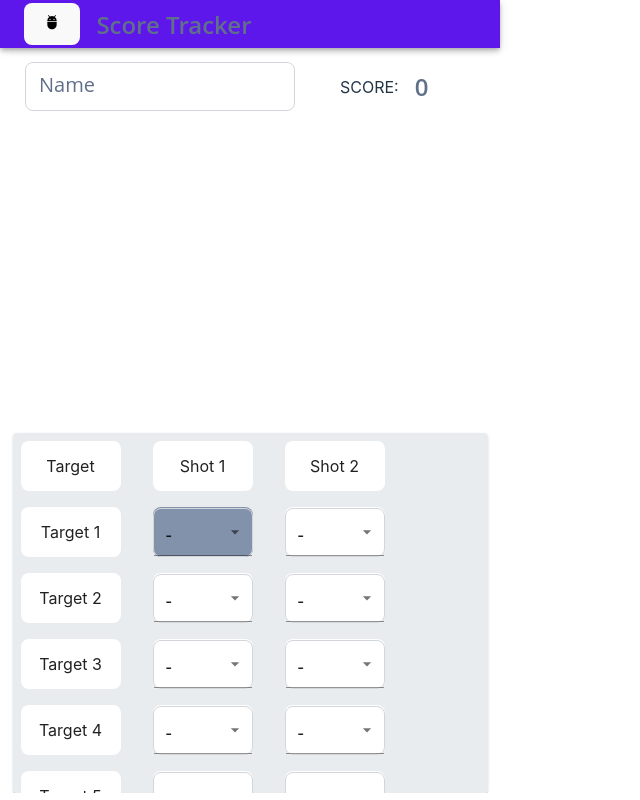
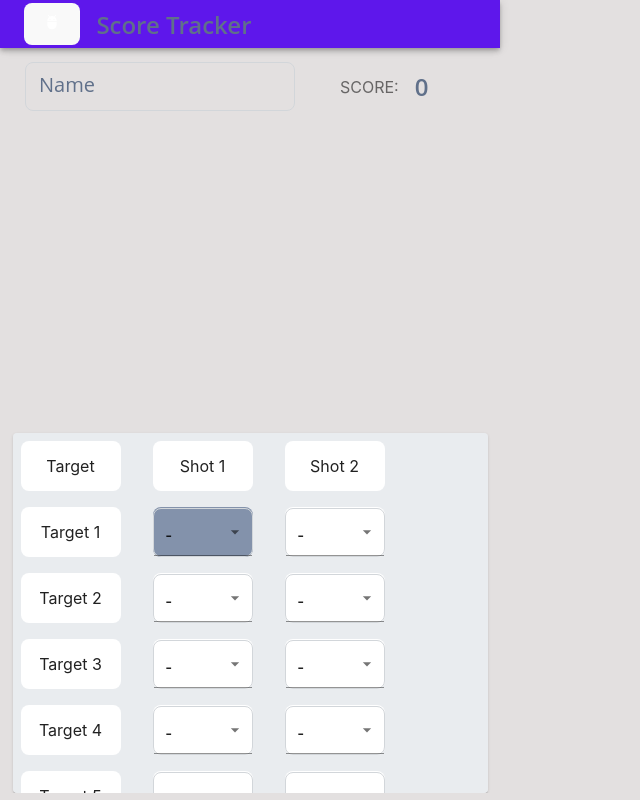
Before and after one commit to Nex2i/event-scoring-ui, a React (Vite) app: page /tracking in a window 1280 px wide. Shown: the whole page, without its empty margins (0-640 px from the left). Built offline with nearby package versions, Linux system fonts and the light colour scheme.

Commit message:
Refactor styling in common components and public event pages

```diff
--- a/src/common/style.tsx
+++ b/src/common/style.tsx
@@ -66,25 +66,31 @@ export const Link = styled('a')(({}) => ({
   cursor: 'pointer',
 }));
 
-export const Row = styled(Box)<{ align?: string }>(({ theme, align }) => ({
+interface RowProps {
+  align?: string;
+  width?: string;
+}
+
+export const Row = styled(Box)<RowProps>(({ theme, align, width }) => ({
   display: 'flex',
   flexDirection: 'row',
   alignItems: 'center',
   maxWidth: '100%',
+  width: width || 'auto',
   justifyContent: align ? align : 'auto',
   gap: theme.spacing(2),
 }));
 
-export const StartRow = styled(Row)(({}) => ({
+export const StartRow = styled(Row)<RowProps>(({}) => ({
   justifyContent: 'flex-start',
   alignItems: 'flex-start',
 }));
 
-export const SpreadRow = styled(Row)(({}) => ({
+export const SpreadRow = styled(Row)<RowProps>(({}) => ({
   justifyContent: 'space-between',
 }));
 
-export const AroundRow = styled(Row)(({}) => ({
+export const AroundRow = styled(Row)<RowProps>(({}) => ({
   justifyContent: 'space-around',
 }));
 
--- a/src/features/public_event/components/TargetShots.tsx
+++ b/src/features/public_event/components/TargetShots.tsx
@@ -10,6 +10,7 @@ import {
 } from '@/stores/slices/PublicEvent.slice';
 import { UserCourseDataModel } from '@/types/models/userInteraction/userCourseData.model';
 import * as Styled from '../publicEvent.styles';
+import { Typography } from '@mui/material';
 
 interface TargetShotsProps {
   target: TargetModel;
@@ -45,8 +46,11 @@ export const TargetShots: FC<TargetShotsProps> = ({ target, rings }) => {
 
   return target.Shots.map((shot, shotIndex) => {
     return (
+      <Styled.AroundRow width="100%" key={shotIndex}>
+        <Styled.ScoreCell>
+          <Typography>Shot {shotIndex + 1}</Typography>
+        </Styled.ScoreCell>
         <Styled.ScoreCell
-        key={shotIndex}
           style={{ cursor: 'pointer' }}
           active={(activeShotId === shot.id).toString()}
         >
@@ -56,6 +60,7 @@ export const TargetShots: FC<TargetShotsProps> = ({ target, rings }) => {
             options={scoreCellOptions}
           />
         </Styled.ScoreCell>
+      </Styled.AroundRow>
     );
   });
 };
--- a/src/features/public_event/pages/PublicTarget.tsx
+++ b/src/features/public_event/pages/PublicTarget.tsx
@@ -14,6 +14,7 @@ import {
 import { useAppDispatch } from '@/stores/store.hooks';
 import { NextTargetButton } from '../components/NextTargetButton';
 import { TargetShots } from '../components/TargetShots';
+import { Typography } from '@mui/material';
 
 interface PublicTargetProps {
   event: EventModel;
@@ -24,7 +25,7 @@ export const PublicTarget: FC<PublicTargetProps> = ({ event }) => {
   const { isFetching, bullseye } = useTargetTypeHook({ targetId });
   const dispatch = useAppDispatch();
   const target = getTargetFromEvent(event, courseId, targetId);
-  const { userCourseData, activeShotId } = publicEventSelector();
+  const { userCourseData, activeShotId, username } = publicEventSelector();
   const { totalScore } = userCourseData ?? { totalScore: 0 };
 
   useEffect(() => {
@@ -60,13 +61,18 @@ export const PublicTarget: FC<PublicTargetProps> = ({ event }) => {
   if (!target) return <p>Could Not Find Target</p>;
   return (
     <Styled.PublicTargetsContainer>
+      <Styled.AroundRow width="100%">
+        {username}
+        <p>Total Score: {totalScore}</p>
+      </Styled.AroundRow>
       {!bullseye || !bullseye.rings.length ? (
         <p>Target Not Found</p>
       ) : (
         <Bullseye onClick={bullseyeClick} activeTargetId={targetId} rings={bullseye?.rings} />
       )}
-      <p>Distance: {target.distance}</p>
-      <p>Current Score: {totalScore}</p>
+      <Styled.StartRow width="100%">
+        <Typography>Target Distance: {target.distance}</Typography>
+      </Styled.StartRow>
       <TargetShots target={target} rings={bullseye?.rings} />
       <NextTargetButton event={event} />
     </Styled.PublicTargetsContainer>
--- a/src/index.css
+++ b/src/index.css
@@ -1,17 +1,14 @@
 :root {
-  font-family: Inter, system-ui, Avenir, Helvetica, Arial, sans-serif;
-  line-height: 1.5;
-  font-weight: 400;
-
-  color-scheme: light dark;
-  color: rgba(84, 83, 83, 0.87);
-  background-color: #f7f7f7;
-
-  font-synthesis: none;
-  text-rendering: optimizeLegibility;
-  -webkit-font-smoothing: antialiased;
-  -moz-osx-font-smoothing: grayscale;
-  -webkit-text-size-adjust: 100%;
+  --main-font-family: Inter, system-ui, Avenir, Helvetica, Arial, sans-serif;
+  --main-line-height: 1.5;
+  --main-font-weight: 400;
+  --main-color: rgba(84, 83, 83, 0.87);
+  --main-bg-color: #e3e0e0;
+  --font-synthesis: none;
+  --text-rendering: optimizeLegibility;
+  --webkit-font-smoothing: antialiased;
+  --moz-osx-font-smoothing: grayscale;
+  --webkit-text-size-adjust: 100%;
 }
 
 a {
@@ -35,6 +32,17 @@ body {
   min-width: 320px;
   min-height: 100vh;
   overflow-y: auto;
+  font-family: var(--main-font-family);
+  line-height: var(--main-line-height);
+  font-weight: var(--main-font-weight);
+  color: var(--main-color);
+  background-color: var(--main-bg-color);
+  font-synthesis: var(--font-synthesis);
+  text-rendering: var(--text-rendering);
+  -webkit-font-smoothing: var(--webkit-font-smoothing);
+  -moz-osx-font-smoothing: var(--moz-osx-font-smoothing);
+  -webkit-text-size-adjust: var(--webkit-text-size-adjust);
+  color-scheme: dark;
 }
 
 h1 {
```
Lines whose indentation alone changed are shown as unchanged.
